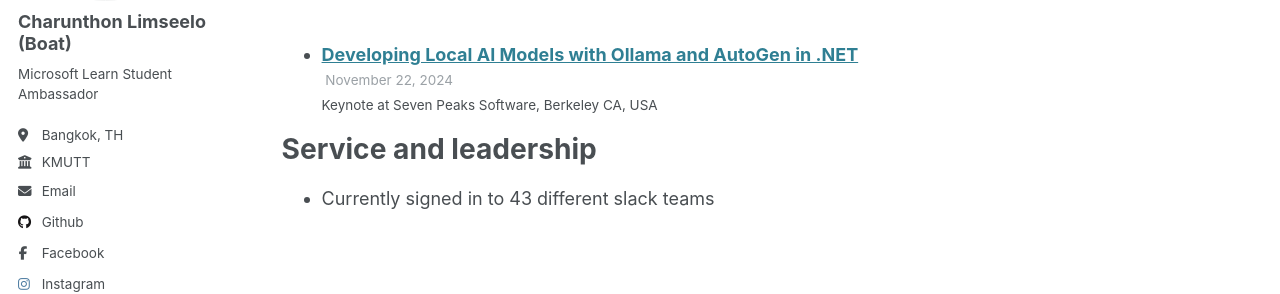
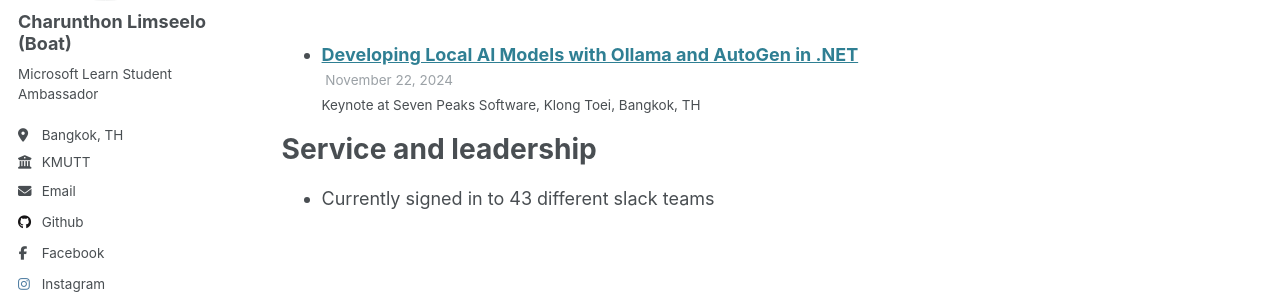
Before and after one commit to chrnthnkmutt/chrnthnkmutt.github.io, a Jekyll site: the page built from _pages/cv.md, in a window 1280 px wide and 900 px high, scrolled down 799 px. Shown: the part 280-574 px from the top of the window. Built offline with Jekyll 4.4.1, drawn with Linux system fonts in a browser that asks for light colours; grey boxes are pictures that could not be loaded.

Commit message:
edit the talk

```diff
--- a/_talks/2024-11-22-talk-1.md
+++ b/_talks/2024-11-22-talk-1.md
@@ -5,11 +5,11 @@ type: "Keynote"
 permalink: /talks/2024-11-22-talk-1
 venue: "Seven Peaks Software"
 date: 2024-11-22
-location: "Berkeley CA, USA"
+location: "Klong Toei, Bangkok, TH"
 ---
+
+[More information here](https://www.linkedin.com/posts/boatchrnthn_smalllanguagemodel-msftstudentambassadors-activity-7267802031879282689-cMK0?utm_source=social_share_sheet&utm_medium=member_desktop_web)
 
 ![](https://media.licdn.com/dms/image/v2/D5622AQH1wjXRiJNZTw/feedshare-shrink_2048_1536/feedshare-shrink_2048_1536/0/1732779031106?e=1741219200&v=beta&t=JF-WHjZiHtVgHItAc8gMOxxHT_gg6gJHQq22tPloyVg)
 
-[More information here](https://www.linkedin.com/posts/boatchrnthn_smalllanguagemodel-msftstudentambassadors-activity-7267802031879282689-cMK0?utm_source=social_share_sheet&utm_medium=member_desktop_web)
-
 For the session at .NET Conf Thailand 2024, this is likely my final technical session of the year where I’ll dive deep into deploying models for use. In simpler terms, it’s about running an "OfflineGPT" on our own devices without needing the internet, all based on the .NET framework.
```
